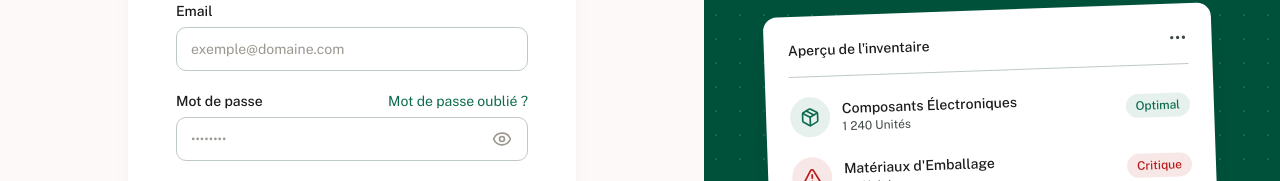
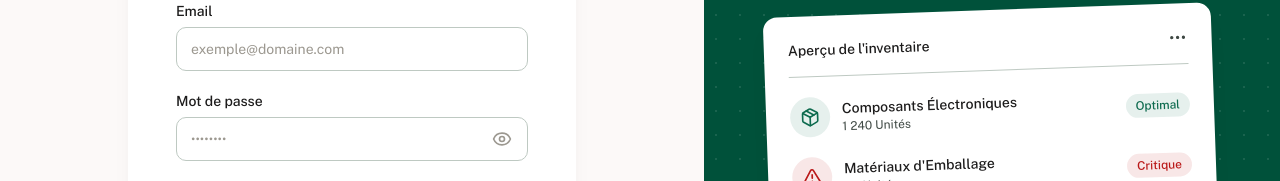
Before and after one commit to EvoDev225/Gestion_de_stock, a Next.js app: page /login in a window 1280 px wide. Shown: the part 309-490 px from the top of the page. Built offline with nearby package versions, Linux system fonts and the light colour scheme.

Commit message:
fix(auth): adjust login form
Ajustements du formulaire de connexion.

```diff
--- a/components/auth/LoginForm.tsx
+++ b/components/auth/LoginForm.tsx
@@ -110,9 +110,7 @@ export function LoginForm() {
                         >
                             Mot de passe
                         </label>
-                        <a href="#" className="text-sm text-primary hover:underline">
-                            Mot de passe oublié ?
-                        </a>
+
                     </div>
                     <div className="relative w-full">
                         <input
```
